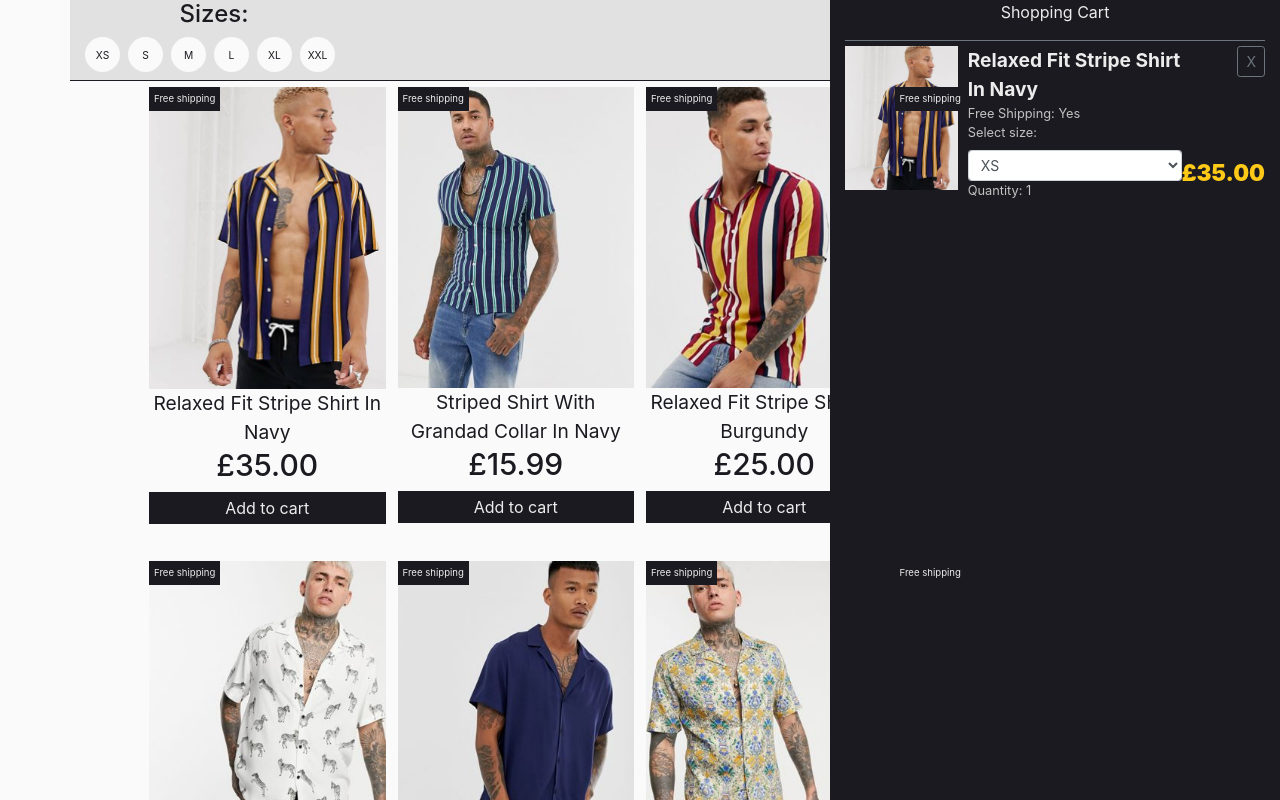
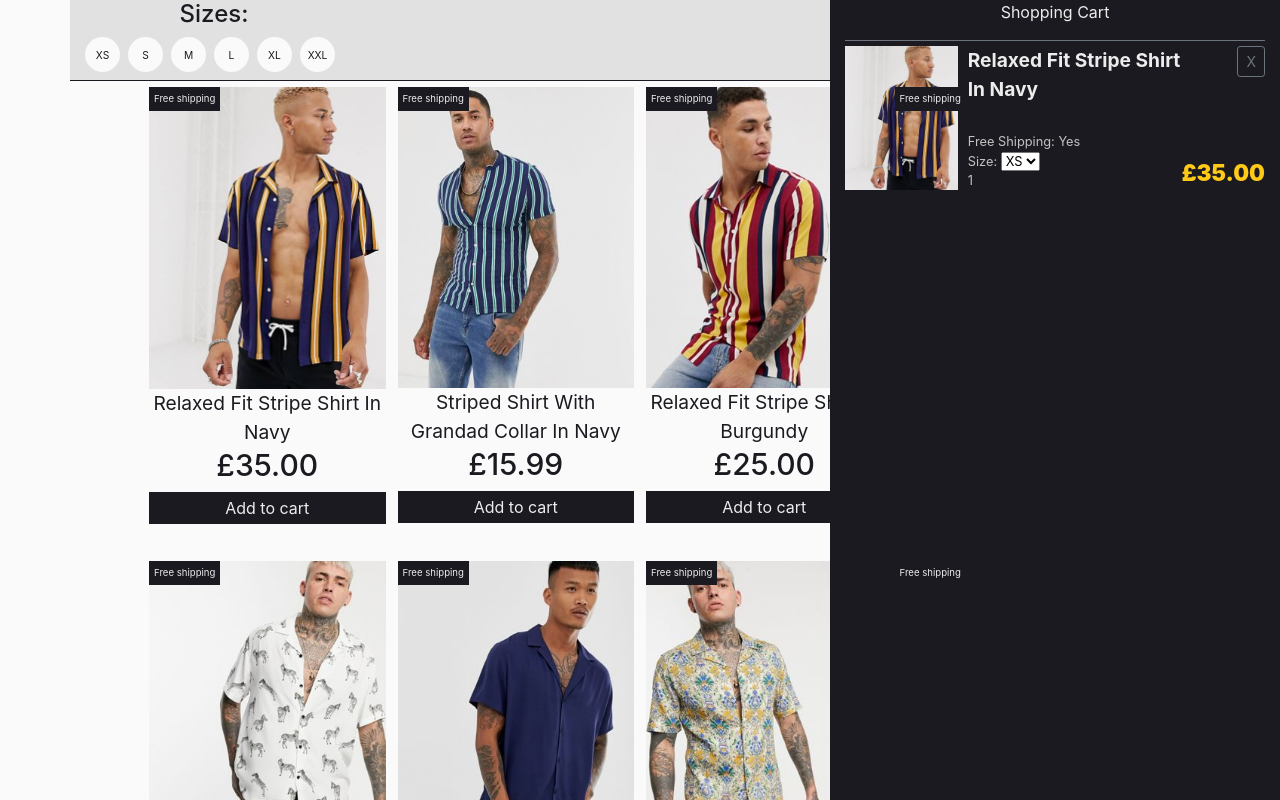
Before and after one commit to RBGeorgiev/javascript-practice, a React (Create React App) app in the folder shopping-cart-react/: page / in a window 1280 px wide. Both pictures are taken after a click on the element 267 px from the left and 305 px from the top of the page. Shown: the top 800 px of the page. Built offline with nearby package versions, Linux system fonts and the light colour scheme.

Commit message:
refactored size selection

```diff
--- a/shopping-cart-react/src/components/cart.js
+++ b/shopping-cart-react/src/components/cart.js
@@ -2,7 +2,6 @@ import React from 'react';
 import { connect } from 'react-redux';
 import { updateCart } from '../store/update-cart'
 import Button from 'react-bootstrap/Button'
-import Form from 'react-bootstrap/Form'
 
 
 class Cart extends React.Component {
@@ -20,15 +19,14 @@ class Cart extends React.Component {
                     <div className="cart-item-name">{item.name}</div>
                     <div className="cart-item-desc">
                         Free Shipping: {(item.isFreeShipping) ? 'Yes' : 'No'}
+                        <div className="cart-item-size">
+                            <span>Size: </span>
+                            <select>
+                                {item.availableSizes.map(el => <option key={el}>{el}</option>)}
+                            </select>
+                        </div>
 
-                        <Form.Group controlId="exampleForm.ControlSelect1">
-                            <Form.Label>Select size:</Form.Label>
-                            <Form.Control as="select" size="sm">
-                                {item.availableSizes.map(el => <option key={el}>{el}</option>)}
-                            </Form.Control>
-                        </Form.Group>
-
-                        Quantity: {item.quantity}
+                        {item.quantity}
                     </div>
                 </div>
                 <div className="cart-item-price">
```
